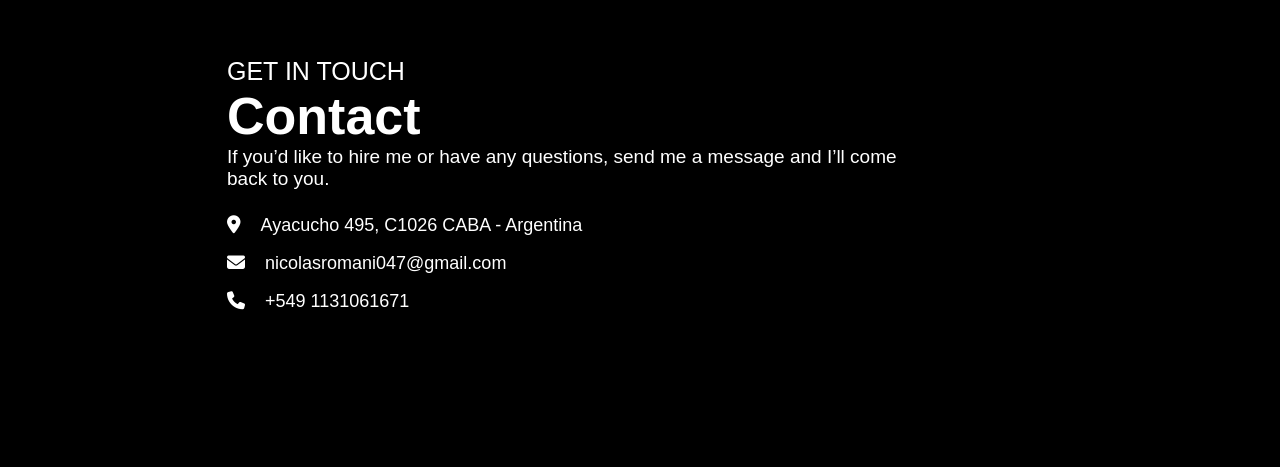
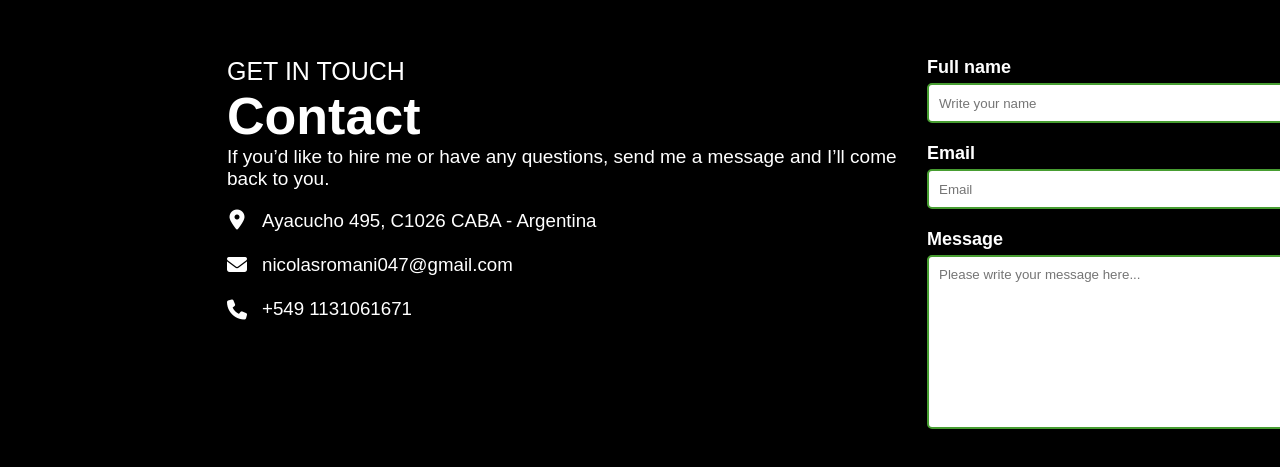
Before and after one commit to nicolasromani/Portfolio-Proyect-Romani, a plain HTML site: page index.html in a window 1280 px wide. Shown: the part 1722-2189 px from the top of the page. Drawn offline with Linux system fonts and the light colour scheme.

Commit message:
commit arreglos 20/8

```diff
--- a/index.html
+++ b/index.html
@@ -82,12 +82,26 @@
                         If you’d like to hire me or have any questions, send me a message and I’ll come back to you.
                     </p>
                     <div class="bloque5__data-contact">
-                        <h3><i class="fa-solid fa-location-dot"></i>Ayacucho 495, C1026 CABA - Argentina</h3>
-                        <h3><i class="fa-solid fa-envelope"></i>nicolasromani047@gmail.com</h3>
-                        <h3><i class="fa-solid fa-phone"></i>+549 1131061671</h3>
+                        <div class="bloque5__data-logos">
+                            <i class="fa-solid fa-location-dot"></i>
+                            <i class="fa-solid fa-envelope"></i>
+                            <i class="fa-solid fa-phone"></i>
+                        </div>
+                        <div class="bloque5__data-info">
+                            <h3>Ayacucho 495, C1026 CABA - Argentina</h3>
+                            <h3>nicolasromani047@gmail.com</h3>
+                            <h3>+549 1131061671</h3>
+                        </div>
                     </div>
                 </div>
-                <div class="bloque5__form"></div>
+                <div class="bloque5__form">
+                    <h5>Full name</h5>
+                    <input type="text" name="nane" id="name" placeholder="Write your name">
+                    <h5>Email</h5>
+                    <input type="email" name="email" id="email" placeholder="Email">
+                    <h5>Message</h5>
+                    <textarea name="message" id="message" cols="30" rows="10" placeholder="Please write your message here..."></textarea>
+                </div>
             </div>
         </div>
     </main>
--- a/scss/_text__intro.scss
+++ b/scss/_text__intro.scss
@@ -101,6 +101,7 @@
 .bloque5__position-left {
     position: absolute;
     left: 227px;
+    display: flex;
 }
 .bloque5__text-descrip {
     width: 700px;
@@ -118,11 +119,47 @@
     }
 }
 .bloque5__data-contact {
+    display: flex;
+    gap: 15px;
+}
+.bloque5__data-logos {
+    display: inline-block;
+    width: 20px;
+    display: flex;
+    flex-direction: column;
+    align-items: center;
+    font-size: 20px;
+    gap: 25px;
+}
+.bloque5__data-info {
     h3 {
+        padding-bottom: 22px;
         font-weight: 100;
-        font-size: 18px;
-        i {
-            padding: 5px 20px 15px 0;
-        }
     }
 }
+.bloque5__form {
+    width: 500px;
+    h5 {
+        font-family: $font-pr_hel;
+        font-size: 18px;
+        margin-bottom: 5px;
+
+    }
+    input {
+        width: 100%;
+        height: 40px;
+        margin-bottom: 20px;
+        border-radius: 5px;
+        font-family: $font-pr_hel;
+        border: solid $color-sec 2px;
+        padding: 10px;
+    }
+    textarea {
+        width: 100%;
+        border-radius: 5px;
+        font-family: $font-pr_hel;
+        border: solid $color-sec 2px;
+        padding: 10px;
+    }
+
+}
--- a/scss/_variables.scss
+++ b/scss/_variables.scss
@@ -1,2 +1,3 @@
 $font-pr_hel: Arial, Helvetica, sans-serif;
 $font-sec_Ser: sans-serif;
+$color-sec:#479D31;
```
Also changed, not shown: css/styles.css, multimedia/img/logos/bg-image/bg-image-1880x855.jpg (deleted), 1 other file.
